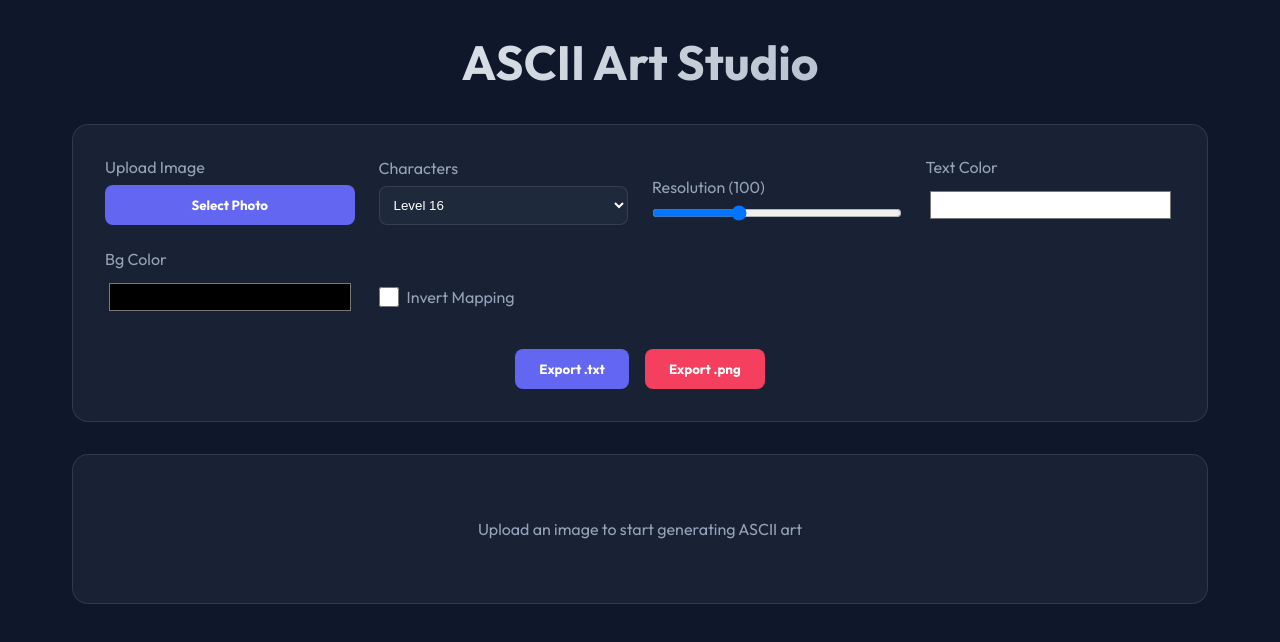
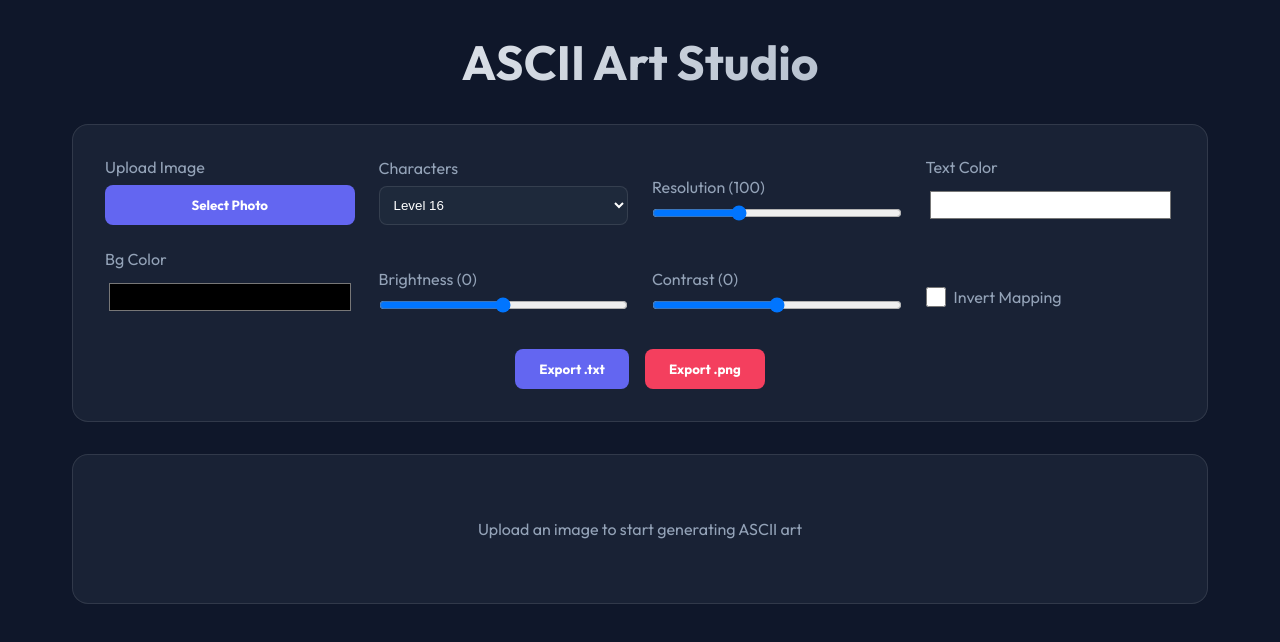
Before and after one commit to jens-wedin/ascii-generator, a React (Vite) app: page / in a window 1280 px wide. Shown: the top 642 px of the page. Built offline with nearby package versions, Linux system fonts and the light colour scheme.

Commit message:
feat: Add brightness and contrast controls to ASCII art generation and update README.

```diff
--- a/src/App.jsx
+++ b/src/App.jsx
@@ -29,6 +29,8 @@ function App() {
   const [bgColor, setBgColor] = useState('#000000');
   const [charSet, setCharSet] = useState('level16');
   const [resolution, setResolution] = useState(100);
+  const [brightness, setBrightness] = useState(0);
+  const [contrast, setContrast] = useState(0);
   const [isExporting, setIsExporting] = useState(false);
 
   const [invert, setInvert] = useState(false);
@@ -73,13 +75,31 @@ function App() {
 
     let asciiArt = '';
     const chars = CHAR_SETS[charSet];
+    const contrastFactor = (259 * (contrast + 255)) / (255 * (259 - contrast));
 
     for (let i = 0; i < height; i++) {
       for (let j = 0; j < width; j++) {
         const index = (i * width + j) * 4;
-        const r = pixels[index];
-        const g = pixels[index + 1];
-        const b = pixels[index + 2];
+
+        // Apply Brightness & Contrast
+        let r = pixels[index];
+        let g = pixels[index + 1];
+        let b = pixels[index + 2];
+
+        // Contrast
+        r = contrastFactor * (r - 128) + 128;
+        g = contrastFactor * (g - 128) + 128;
+        b = contrastFactor * (b - 128) + 128;
+
+        // Brightness
+        r += brightness;
+        g += brightness;
+        b += brightness;
+
+        // Clamp values
+        r = Math.max(0, Math.min(255, r));
+        g = Math.max(0, Math.min(255, g));
+        b = Math.max(0, Math.min(255, b));
 
         // Luminance calculation
         let luminance = (0.2126 * r + 0.7152 * g + 0.0722 * b) / 255;
@@ -99,7 +119,7 @@ function App() {
     if (image) {
       generateAscii(image);
     }
-  }, [resolution, charSet, invert]);
+  }, [resolution, charSet, invert, brightness, contrast]);
 
   const exportAsTxt = () => {
     const blob = new Blob([ascii], { type: 'text/plain' });
@@ -216,6 +236,30 @@ function App() {
             />
           </div>
 
+          <div>
+            <label style={{ display: 'block', marginBottom: '0.5rem', color: 'var(--text-muted)' }}>Brightness ({brightness})</label>
+            <input
+              type="range"
+              min="-100"
+              max="100"
+              value={brightness}
+              onChange={(e) => setBrightness(parseInt(e.target.value))}
+              style={{ width: '100%' }}
+            />
+          </div>
+
+          <div>
+            <label style={{ display: 'block', marginBottom: '0.5rem', color: 'var(--text-muted)' }}>Contrast ({contrast})</label>
+            <input
+              type="range"
+              min="-100"
+              max="100"
+              value={contrast}
+              onChange={(e) => setContrast(parseInt(e.target.value))}
+              style={{ width: '100%' }}
+            />
+          </div>
+
           <div style={{ display: 'flex', alignItems: 'center', gap: '0.5rem', paddingBottom: '10px' }}>
             <input
               type="checkbox"
```
Also changed, not shown: 1 other file (tests, documents, lock files or other folders).
